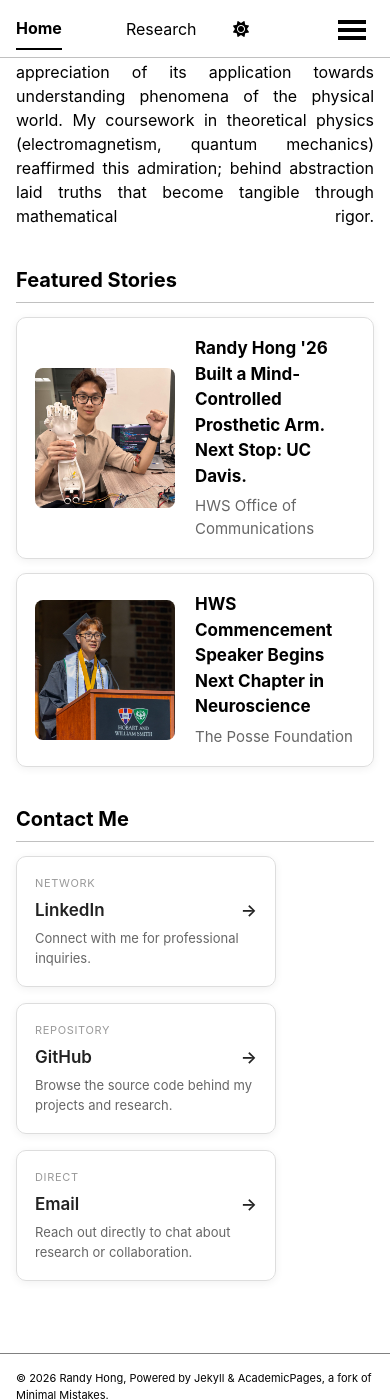
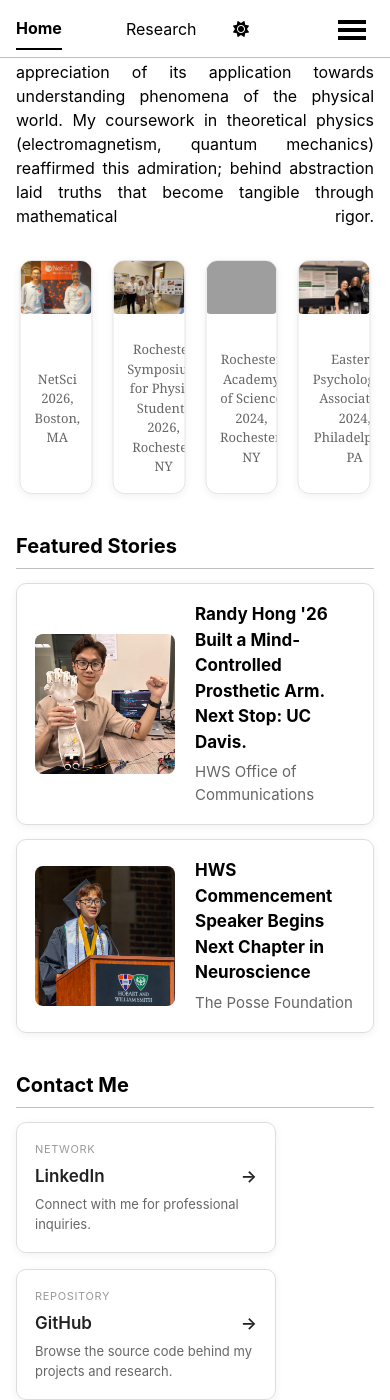
Before and after one commit to randyhongg/randyhongg.github.io, a Jekyll site: the page built from _pages/about.md, in a window 390 px wide and 1400 px high, scrolled down 392 px. Built offline with Jekyll 4.4.1, drawn with Linux system fonts in a browser that asks for light colours; a style sheet for code colours, icons or effects is not loaded; grey boxes are pictures that could not be loaded.

Commit message:
Update about.md

```diff
--- a/_pages/about.md
+++ b/_pages/about.md
@@ -116,6 +116,69 @@ I am interested in decoding neural signals and interfacing with the brain. My ca
 
 </div>
 
+<style>
+.personal-photos-wide {
+  width: 90vw;
+  max-width: 900px;
+  position: relative;
+  left: 50%;
+  transform: translateX(-50%);
+  margin: 32px 0;
+}
+.personal-photos-wide .photo-grid {
+  display: grid;
+  grid-template-columns: repeat(2, 1fr);
+  gap: 20px;
+}
+.personal-photos-wide figure {
+  margin: 0;
+  border: 1px solid #e5e5e5;
+  border-radius: 12px;
+  overflow: hidden;
+  box-shadow: 0 2px 8px rgba(0, 0, 0, 0.06);
+  background-color: #fff;
+}
+.personal-photos-wide img {
+  width: 100%;
+  aspect-ratio: 4 / 3;
+  object-fit: cover;
+  display: block;
+}
+.personal-photos-wide figcaption {
+  padding: 10px 14px;
+  font-size: 13px;
+  color: #666;
+  text-align: center;
+}
+@media (max-width: 700px) {
+  .personal-photos-wide .photo-grid {
+    grid-template-columns: repeat(4, 1fr);
+  }
+}
+</style>
+
+<div class="personal-photos-wide">
+  <div class="photo-grid">
+    <figure>
+      <img src="../images/netsci2026.jpg" alt="NetSci 2026">
+      <figcaption>NetSci 2026, Boston, MA</figcaption>
+    </figure>
+    <figure>
+      <img src="../images/rochsym2026.jpg" alt="Rochester Symposium 2026">
+      <figcaption>Rochester Symposium for Physics Students 2026, Rochester, NY</figcaption>
+    </figure>
+    <figure>
+      <img src="../images/ras_lina.jpg" alt="RAS 2024">
+      <figcaption>Rochester Academy of Science 2024, Rochester, NY</figcaption>
+    </figure>
+    <figure>
+      <img src="../images/epa.jpg" alt="Eastern Psychological Association 2024">
+      <figcaption>Eastern Psychological Association 2024, Philadelphia, PA</figcaption>
+    </figure>
+  </div>
+</div>
+
+
 ## Featured Stories
 
 <div class="story-card reveal" onclick="window.open('https://www.hws.edu/news/2026/randy-hong-uc-davis.aspx', '_blank')">
```
